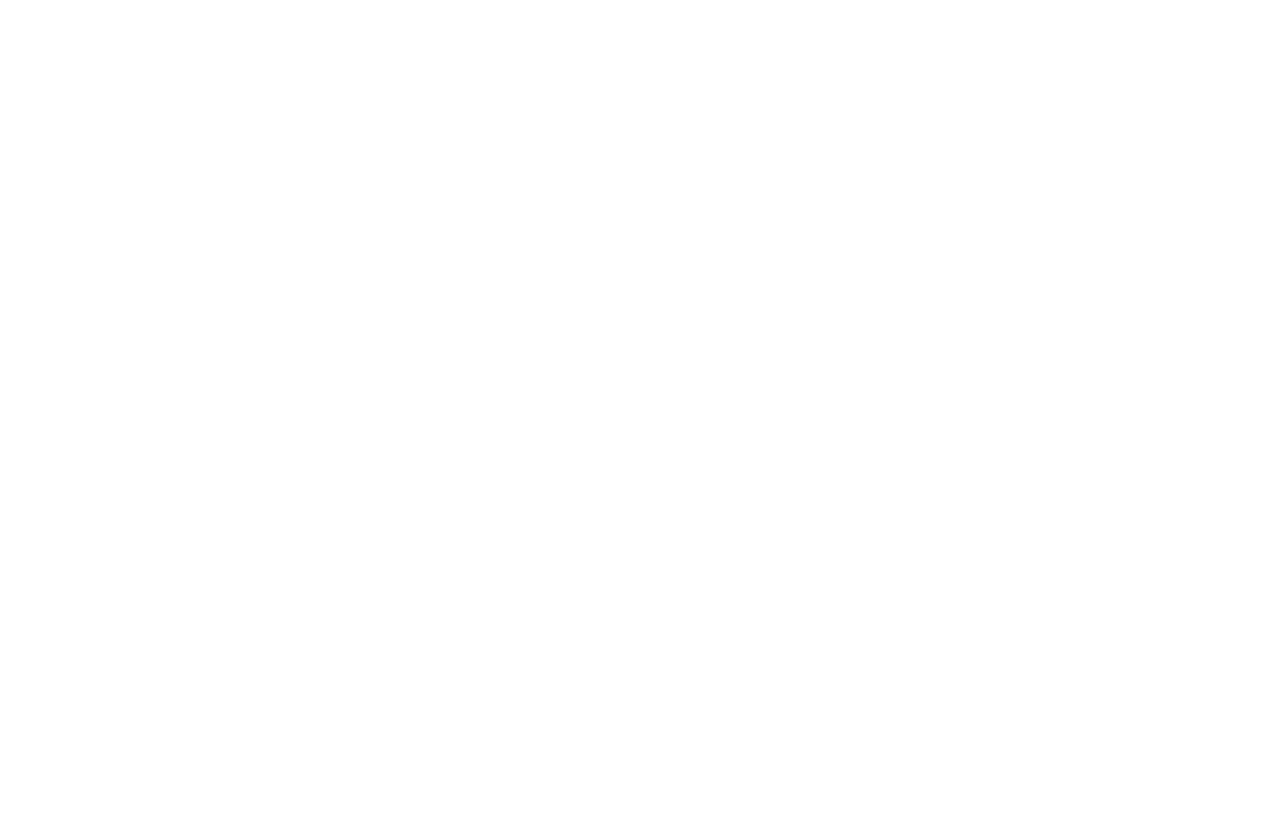
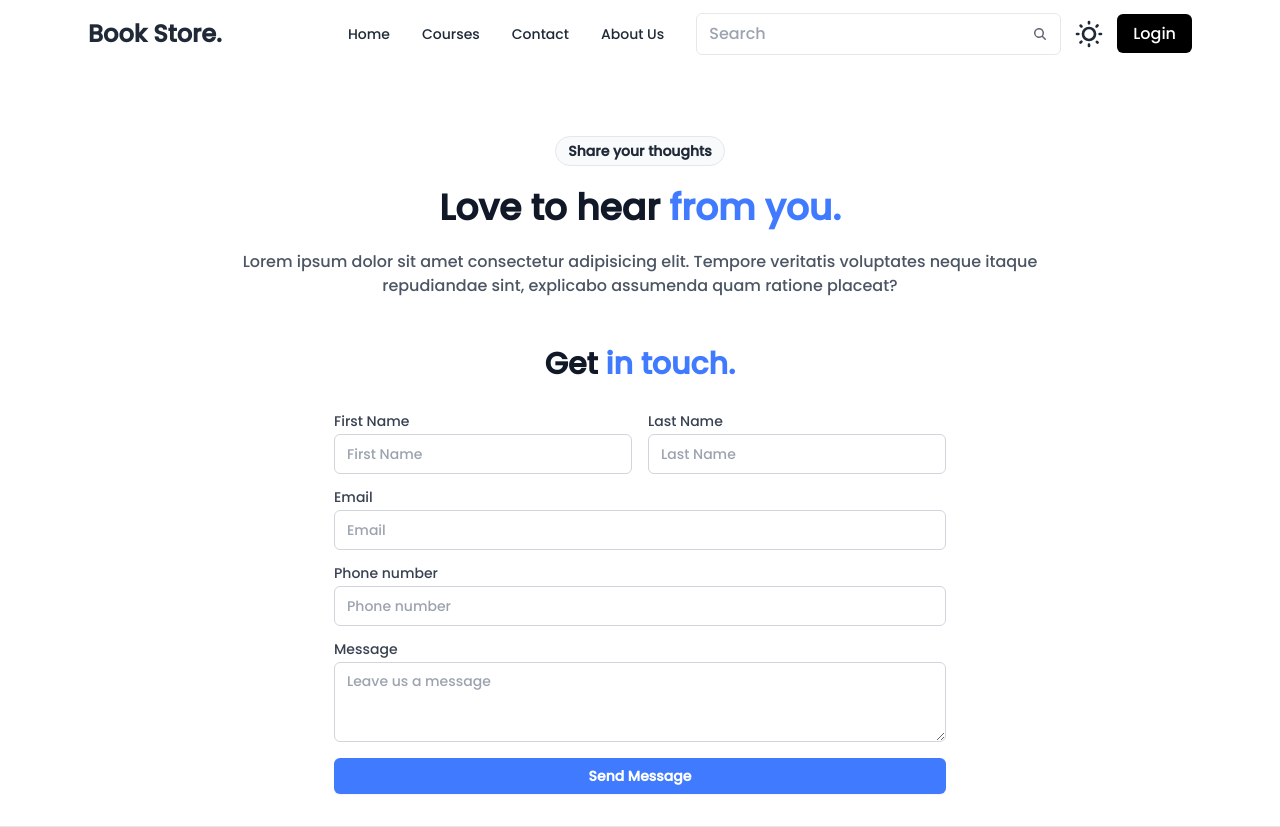
Before and after one commit to debapriyo007/BookStore, a React (Vite) app in the folder Frontend/: page /contact in a window 1280 px wide. Before the commit this address had no page. Before the commit the page ends 800 px from the top, so only its background shows below. Built offline with nearby package versions, Linux system fonts and the light colour scheme.

Commit message:
add contact page

```diff
--- a/Frontend/src/App.jsx
+++ b/Frontend/src/App.jsx
@@ -5,6 +5,7 @@ import { Navigate, Route, Routes } from "react-router-dom";
 import SignUp from "./components/SignUp";
 import { Toaster } from 'react-hot-toast';
 import { useAuth } from "./context/AuthProvider.jsx";
+import Contact from "./components/Contact.jsx";
 
 
 const App = () => {
@@ -17,6 +18,7 @@ const App = () => {
           <Route path="/" element={<Home />} />
           <Route path="/course" element={ authUser? <Courses /> : <Navigate to='/signup'/>} />
           <Route path="/signup" element={<SignUp />} />
+          <Route path="/contact" element={<Contact/>} />
         </Routes>
         <Toaster/>
       </div>
--- a/Frontend/src/components/Banner.jsx
+++ b/Frontend/src/components/Banner.jsx
@@ -26,7 +26,7 @@ const Banner = () => {
               <path d="M2.5 3A1.5 1.5 0 0 0 1 4.5v.793c.026.009.051.02.076.032L7.674 8.51c.206.1.446.1.652 0l6.598-3.185A.755.755 0 0 1 15 5.293V4.5A1.5 1.5 0 0 0 13.5 3h-11Z" />
               <path d="M15 6.954 8.978 9.86a2.25 2.25 0 0 1-1.956 0L1 6.954V11.5A1.5 1.5 0 0 0 2.5 13h11a1.5 1.5 0 0 0 1.5-1.5V6.954Z" />
             </svg>
-            <input type="text" className="grow" placeholder="Email" />
+            <input type="text" className="grow " placeholder="Email" />
           </label>
           </div>
           <button className="btn bg-[#407BFF] text-white mt-6 hover:bg-[#6495fe]">Explore More</button>
--- /dev/null
+++ b/Frontend/src/components/Contact.jsx
@@ -0,0 +1,123 @@
+import React from 'react'
+import Navbar from './Navbar'
+
+const Contact = () => {
+    return (
+        <div>
+
+         <Navbar/>
+          <div className="mx-auto max-w-7xl px-4 md:mt-10">
+            {/* Hero Map */}
+            <div className="flex flex-col space-y-8 pb-10 pt-12 md:pt-24">
+              <div className="mx-auto max-w-max rounded-full border bg-gray-50 p-1 px-3">
+                <p className="text-center text-xs font-semibold leading-normal md:text-sm">
+                  Share your thoughts
+                </p>
+              </div>
+              <p className="text-center text-3xl font-bold text-gray-900 md:text-4xl md:leading-5">
+                Love to hear <span className='text-[#407BFF]'>from you.</span>
+              </p>
+              <p className="mx-auto max-w-4xl text-center text-base text-gray-600 md:text-md">
+                Lorem ipsum dolor sit amet consectetur adipisicing elit. Tempore veritatis voluptates
+                neque itaque repudiandae sint, explicabo assumenda quam ratione placeat?
+              </p>
+            </div>
+            <div className="mx-auto max-w-7xl py-12 md:py-2">
+              <div className="grid items-center justify-items-center gap-x-4 gap-y-10">
+                {/* contact from */}
+                <div className="flex items-center justify-center">
+                  <div className="px-2 md:px-12">
+                    <p className=" text-center text-2xl font-bold text-gray-900 md:text-3xl">Get <span className='text-[#407BFF]'>in touch.</span></p>
+                    <form action="" className="mt-8 space-y-4">
+                      <div className="grid w-full gap-y-4 md:gap-x-4 lg:grid-cols-2">
+                        <div className="grid w-full  items-center gap-1.5">
+                          <label
+                            className="text-sm font-medium leading-none text-gray-700 peer-disabled:cursor-not-allowed peer-disabled:opacity-70"
+                            htmlFor="first_name"
+                          >
+                            First Name
+                          </label>
+                          <input
+                            className="flex h-10 w-full rounded-md border border-gray-300 bg-transparent px-3 py-2 text-sm placeholder:text-gray-400 focus:outline-none focus:ring-1 focus:ring-gray-400 focus:ring-offset-1 disabled:cursor-not-allowed disabled:opacity-50 dark:border-gray-700 dark:text-gray-50 dark:focus:ring-gray-400 dark:focus:ring-offset-gray-900"
+                            type="text"
+                            id="first_name"
+                            placeholder="First Name"
+                          />
+                        </div>
+                        <div className="grid w-full  items-center gap-1.5">
+                          <label
+                            className="text-sm font-medium leading-none text-gray-700 peer-disabled:cursor-not-allowed peer-disabled:opacity-70"
+                            htmlFor="last_name"
+                          >
+                            Last Name
+                          </label>
+                          <input
+                            className="flex h-10 w-full rounded-md border border-gray-300 bg-transparent px-3 py-2 text-sm placeholder:text-gray-400 focus:outline-none focus:ring-1 focus:ring-gray-400 focus:ring-offset-1 disabled:cursor-not-allowed disabled:opacity-50 dark:border-gray-700 dark:text-gray-50 dark:focus:ring-gray-400 dark:focus:ring-offset-gray-900"
+                            type="text"
+                            id="last_name"
+                            placeholder="Last Name"
+                          />
+                        </div>
+                      </div>
+                      <div className="grid w-full  items-center gap-1.5">
+                        <label
+                          className="text-sm font-medium leading-none text-gray-700 peer-disabled:cursor-not-allowed peer-disabled:opacity-70"
+                          htmlFor="email"
+                        >
+                          Email
+                        </label>
+                        <input
+                          className="flex h-10 w-full rounded-md border border-gray-300 bg-transparent px-3 py-2 text-sm placeholder:text-gray-400 focus:outline-none focus:ring-1 focus:ring-gray-400 focus:ring-offset-1 disabled:cursor-not-allowed disabled:opacity-50 dark:border-gray-700 dark:text-gray-50 dark:focus:ring-gray-400 dark:focus:ring-offset-gray-900"
+                          type="text"
+                          id="email"
+                          placeholder="Email"
+                        />
+                      </div>
+                      <div className="grid w-full  items-center gap-1.5">
+                        <label
+                          className="text-sm font-medium leading-none text-gray-700 peer-disabled:cursor-not-allowed peer-disabled:opacity-70"
+                          htmlFor="phone_number"
+                        >
+                          Phone number
+                        </label>
+                        <input
+                          className="flex h-10 w-full rounded-md border border-gray-300 bg-transparent px-3 py-2 text-sm placeholder:text-gray-400 focus:outline-none focus:ring-1 focus:ring-gray-400 focus:ring-offset-1 disabled:cursor-not-allowed disabled:opacity-50 dark:border-gray-700 dark:text-gray-50 dark:focus:ring-gray-400 dark:focus:ring-offset-gray-900"
+                          type="tel"
+                          id="phone_number"
+                          placeholder="Phone number"
+                        />
+                      </div>
+                      <div className="grid w-full  items-center gap-1.5">
+                        <label
+                          className="text-sm font-medium leading-none text-gray-700 peer-disabled:cursor-not-allowed peer-disabled:opacity-70"
+                          htmlFor="message"
+                        >
+                          Message
+                        </label>
+                        <textarea
+                          className="flex h-20 w-full rounded-md border border-gray-300 bg-transparent px-3 py-2 text-sm placeholder:text-gray-400 focus:outline-none focus:ring-1 focus:ring-gray-400 focus:ring-offset-1 disabled:cursor-not-allowed disabled:opacity-50 dark:border-gray-700 dark:text-gray-50 dark:focus:ring-gray-400 dark:focus:ring-offset-gray-900"
+                          id="message"
+                          placeholder="Leave us a message"
+                          cols={3}
+                        />
+                      </div>
+                      <button
+                        type="button"
+                        className="w-full rounded-md  bg-[#407BFF] hover:bg-[#6495fe] px-3 py-2 text-sm font-semibold text-white shadow-sm focus-visible:outline focus-visible:outline-2 focus-visible:outline-offset-2 focus-visible:outline-black"
+                      >
+                        Send Message
+                      </button>
+                    </form>
+                  </div>
+                </div>
+
+              </div>
+            </div>
+          </div>
+          <hr className="mt-6" />
+
+        </div>
+      )
+}
+
+export default Contact
--- a/Frontend/src/components/Login.jsx
+++ b/Frontend/src/components/Login.jsx
@@ -60,7 +60,7 @@ const Login = () => {
                 <span className="text-lg">Email</span>
                 <br />
                 <input type="email" placeholder="Enter your email"
-                 className="  px-5 py-2 w-full border border-black outline-none rounded-md dark:bg-slate-500 dark:text-white dark:placeholder:text-white font-normal"
+                 className=" flex h-10 w-full rounded-md border border-gray-300 bg-transparent px-3 py-2 text-sm placeholder:text-gray-400 focus:outline-none focus:ring-1 focus:ring-gray-400 focus:ring-offset-1 disabled:cursor-not-allowed disabled:opacity-50 dark:border-gray-700 dark:text-gray-50 dark:focus:ring-gray-400 dark:focus:ring-offset-gray-900"
                  {...register("email", { required: true })}/>
                   {errors.email && <span className="text-sm text-red-500">This field is required!</span>}
             </div>
@@ -68,8 +68,7 @@ const Login = () => {
                 <span className="text-lg">Password</span>
                 <br />
                 <input type="password" placeholder="Enter your password"
-                 className="px-5 py-2 w-full border border-black outline-none rounded-md
-                 dark:bg-slate-500 dark:text-white dark:placeholder:text-white font-normal"
+                 className="flex h-10 w-full rounded-md border border-gray-300 bg-transparent px-3 py-2 text-sm placeholder:text-gray-400 focus:outline-none focus:ring-1 focus:ring-gray-400 focus:ring-offset-1 disabled:cursor-not-allowed disabled:opacity-50 dark:border-gray-700 dark:text-gray-50 dark:focus:ring-gray-400 dark:focus:ring-offset-gray-900"
                  {...register("password", { required: true })}/>
                   {errors.password  && <span className="text-sm text-red-500">This field is required!</span>}
             </div>
--- a/Frontend/src/components/Navbar.jsx
+++ b/Frontend/src/components/Navbar.jsx
@@ -61,7 +61,8 @@ const Navbar = () => {
         <Link to={'/course'}> <a>Courses</a></Link>
       </li>
       <li>
-        <a>Contact</a>
+
+        <Link to={'/contact'}> <a>Contact</a></Link>
       </li>
       <li>
         <a>About Us</a>
```
Also changed, not shown: Frontend/src/components/SignUp.jsx (+3 -7 lines).
